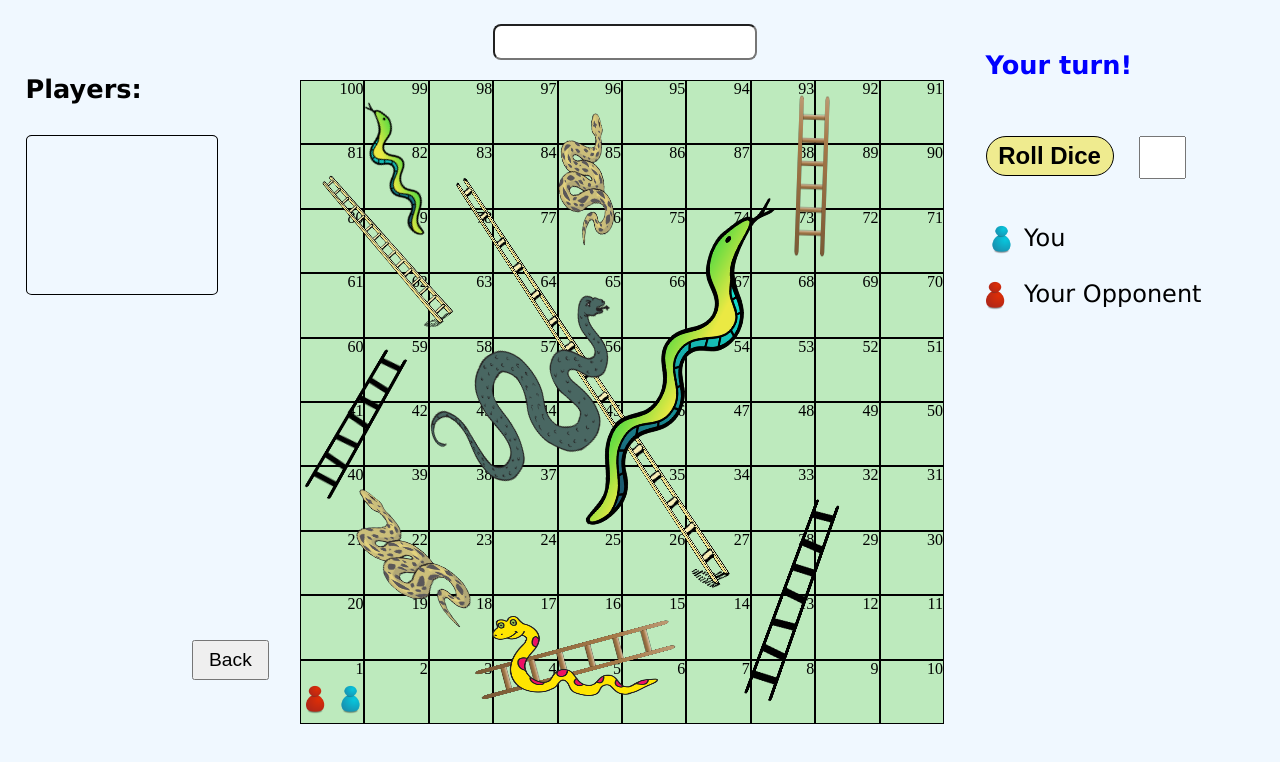
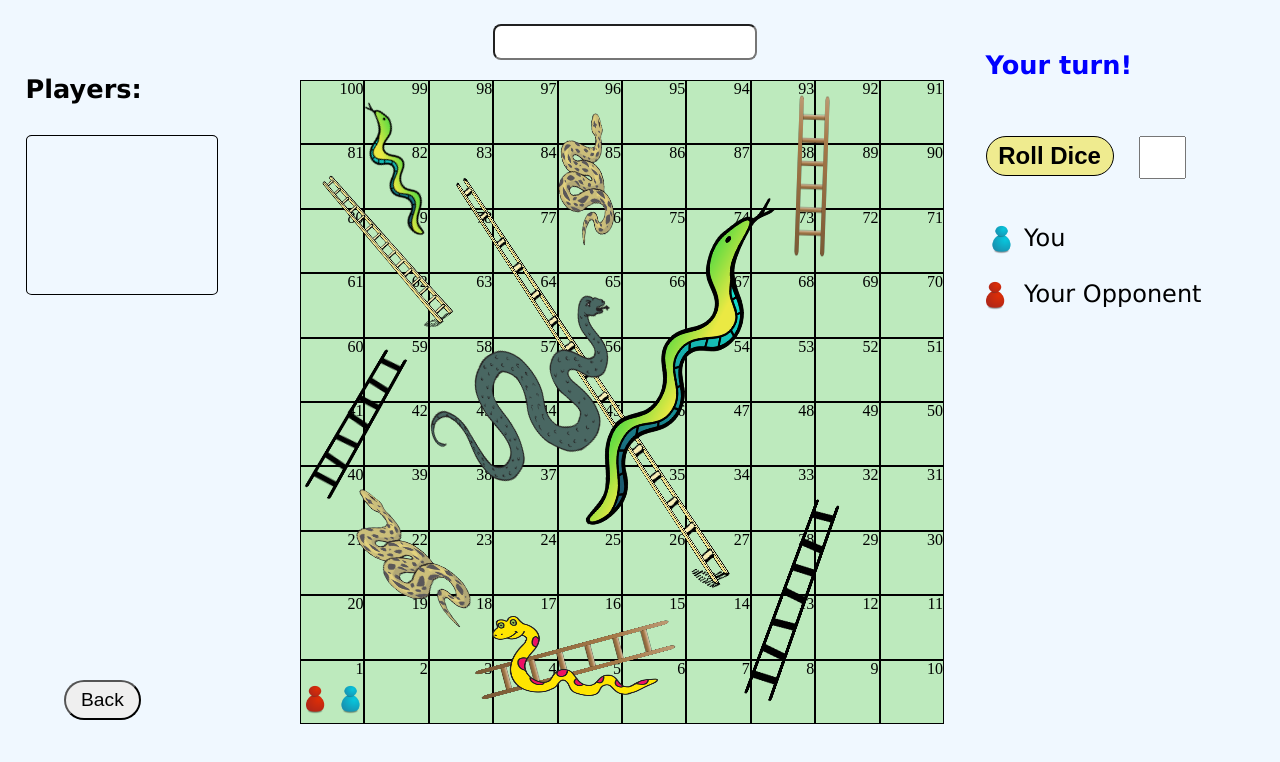
Before and after one commit to Asymtoten999/SnakesandladdersMAIN, a website: page public/room.html in a window 1280 px wide. Drawn offline with nearby package versions, Linux system fonts and the light colour scheme; no server answers.

Commit message:
first commit

```diff
--- a/public/room.html
+++ b/public/room.html
@@ -369,13 +369,14 @@
       }
       button.BBut {
         position: absolute;
-        bottom: 15vh;
-        left: 15vw;
+        bottom: 10vh;
+        left: 5vw;
         height: 5vh;
         width: 6vw;
         font-size: 1.5vw;
         box-sizing: border-box;
         cursor: pointer;
+        border-radius: 5vh;
       }
       input.rollOutput {
         position: absolute;
```
